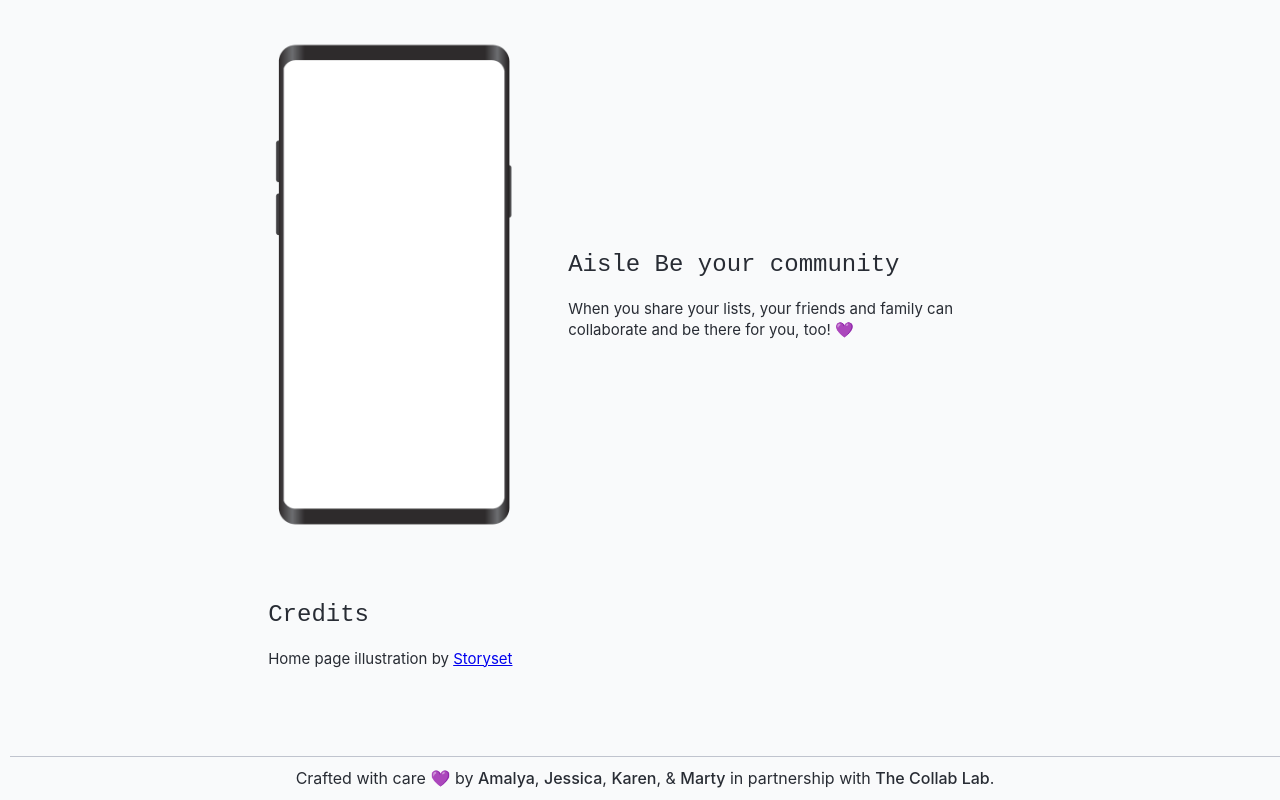
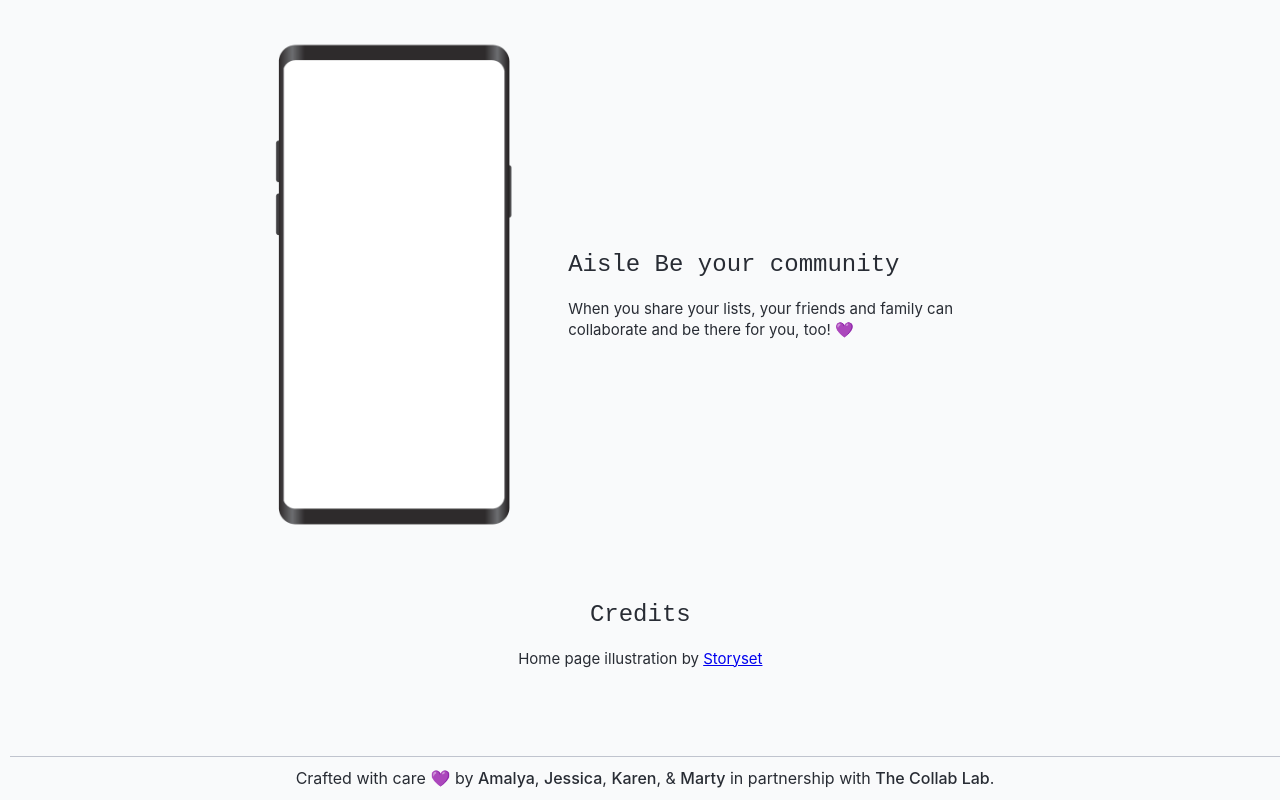
Before and after one commit to the-collab-lab/tcl-69-smart-shopping-list, a React (Vite) app: page /about in a window 1280 px wide. Shown: the part 2368-3168 px from the top of the page. Built offline with nearby package versions, Linux system fonts and the light colour scheme; no server answers; a web font is replaced by a local one.

Commit message:
keep credits centered at full view and narrow

```diff
--- a/src/views/About.css
+++ b/src/views/About.css
@@ -29,6 +29,11 @@
 	font-size: 1.5rem;
 }
 
+.About-credits {
+	text-align: center;
+	margin-left: 250px;
+}
+
 @media only screen and (max-width: 900px) {
 	.About-main {
 		max-width: 600px;
@@ -38,4 +43,8 @@
 		flex-direction: column;
 		text-align: center;
 	}
+
+	.About-credits {
+		margin-left: 0;
+	}
 }
```
